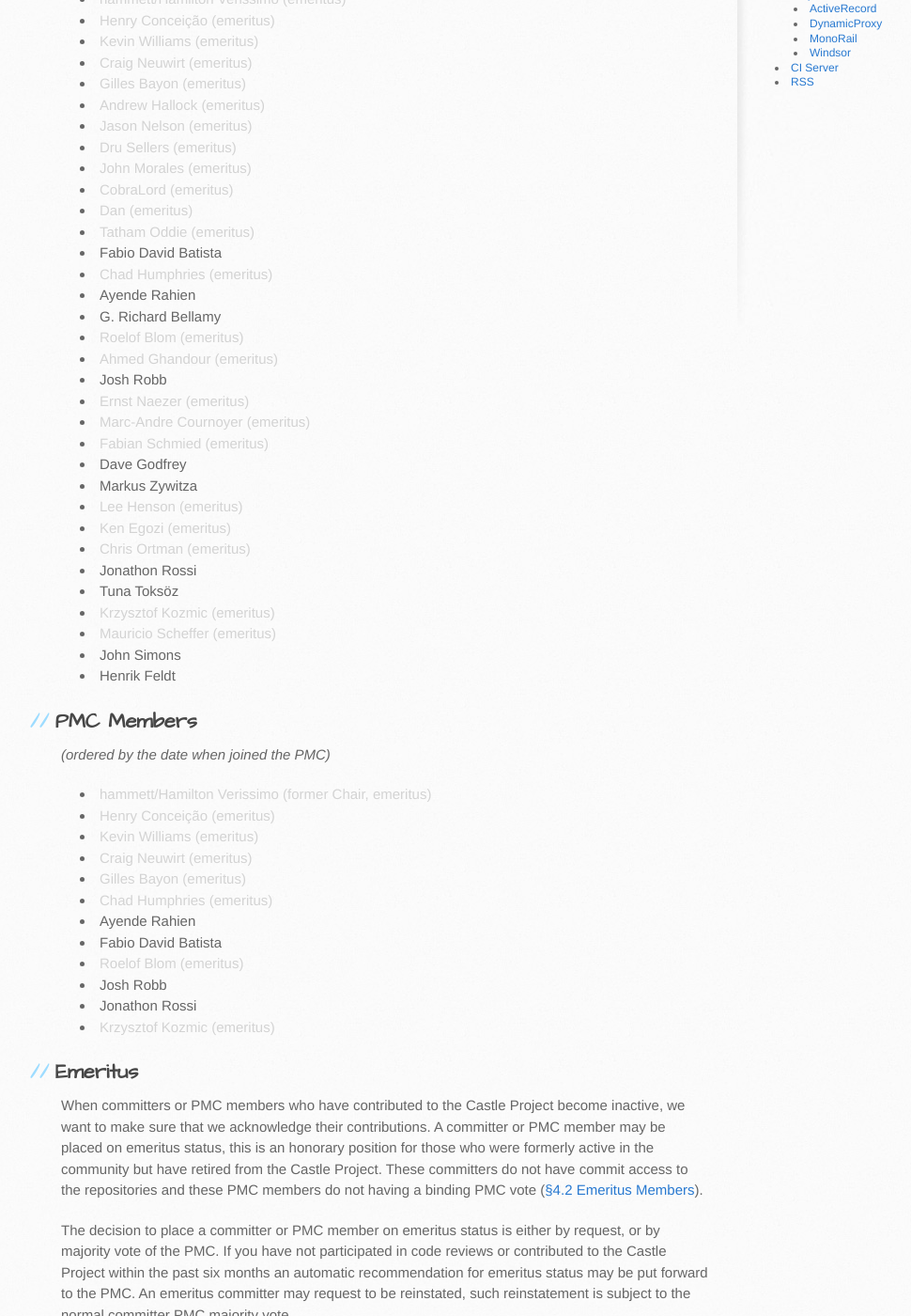
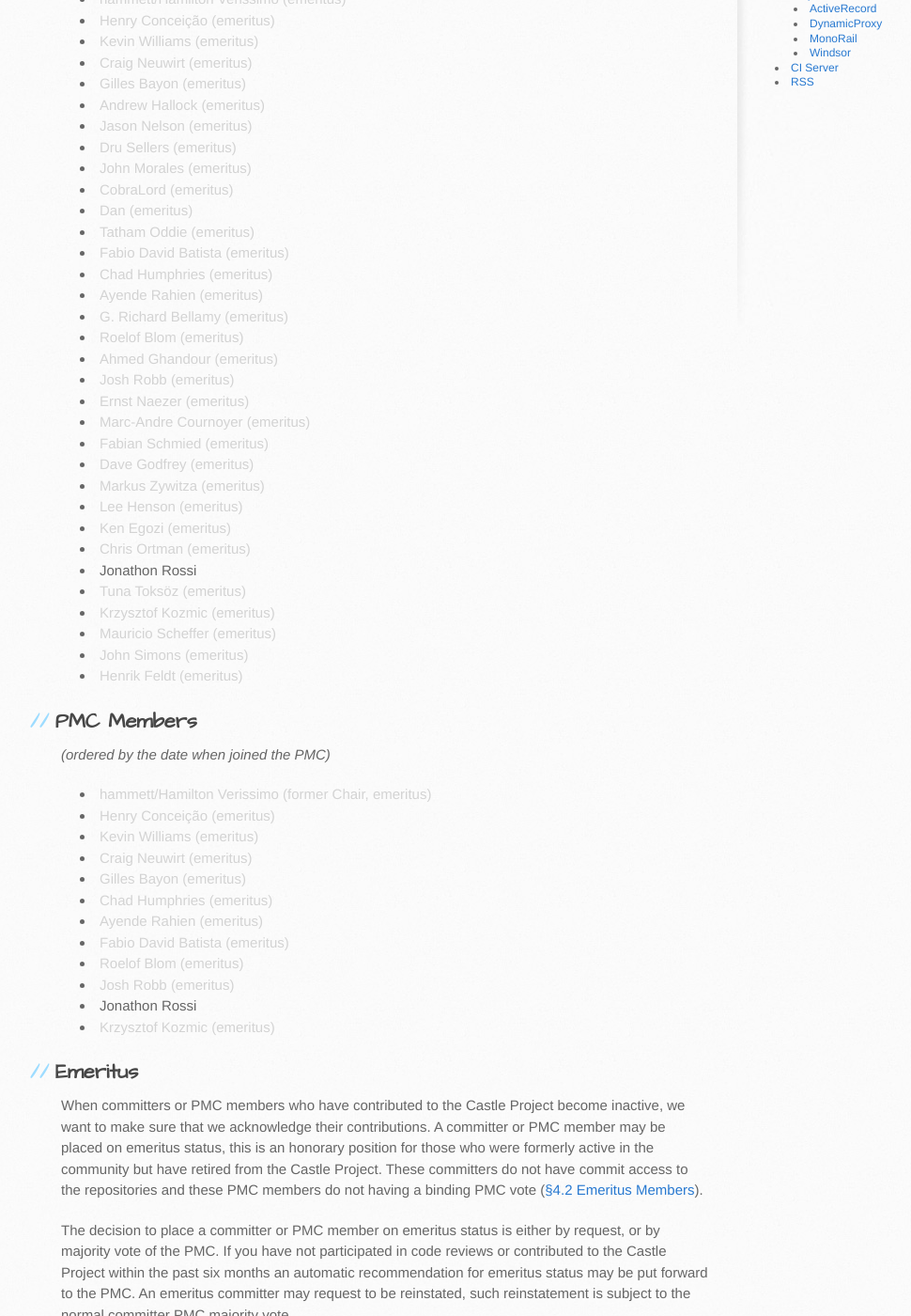
Before and after one commit to castleproject/castleproject.org, a Jekyll site: the page built from about/team.markdown, in a window 1280 px wide and 1400 px high, scrolled down 424 px. Shown: the whole window at 94% size, without its empty margins (105-1075 px from the left). Built offline with Jekyll 4.4.1, drawn with Linux system fonts in a browser that asks for light colours.

Commit message:
Mark remaining inactive committers emeritus

```diff
--- a/about/team.markdown
+++ b/about/team.markdown
@@ -19,27 +19,27 @@ permalink: /about/team/
 * <span style="color: lightgray">CobraLord (emeritus)</span>
 * <span style="color: lightgray">Dan (emeritus)</span>
 * <span style="color: lightgray">Tatham Oddie (emeritus)</span>
-* Fabio David Batista
+* <span style="color: lightgray">Fabio David Batista (emeritus)</span>
 * <span style="color: lightgray">Chad Humphries (emeritus)</span>
-* Ayende Rahien
-* G. Richard Bellamy
+* <span style="color: lightgray">Ayende Rahien (emeritus)</span>
+* <span style="color: lightgray">G. Richard Bellamy (emeritus)</span>
 * <span style="color: lightgray">Roelof Blom (emeritus)</span>
 * <span style="color: lightgray">Ahmed Ghandour (emeritus)</span>
-* Josh Robb
+* <span style="color: lightgray">Josh Robb (emeritus)</span>
 * <span style="color: lightgray">Ernst Naezer (emeritus)</span>
 * <span style="color: lightgray">Marc-Andre Cournoyer (emeritus)</span>
 * <span style="color: lightgray">Fabian Schmied (emeritus)</span>
-* Dave Godfrey
-* Markus Zywitza
+* <span style="color: lightgray">Dave Godfrey (emeritus)</span>
+* <span style="color: lightgray">Markus Zywitza (emeritus)</span>
 * <span style="color: lightgray">Lee Henson (emeritus)</span>
 * <span style="color: lightgray">Ken Egozi (emeritus)</span>
 * <span style="color: lightgray">Chris Ortman (emeritus)</span>
 * Jonathon Rossi
-* Tuna Toksöz
+* <span style="color: lightgray">Tuna Toksöz (emeritus)</span>
 * <span style="color: lightgray">Krzysztof Kozmic (emeritus)</span>
 * <span style="color: lightgray">Mauricio Scheffer (emeritus)</span>
-* John Simons
-* Henrik Feldt
+* <span style="color: lightgray">John Simons (emeritus)</span>
+* <span style="color: lightgray">Henrik Feldt (emeritus)</span>
 
 ## PMC Members
 *(ordered by the date when joined the PMC)*
@@ -50,10 +50,10 @@ permalink: /about/team/
 * <span style="color: lightgray">Craig Neuwirt (emeritus)</span>
 * <span style="color: lightgray">Gilles Bayon (emeritus)</span>
 * <span style="color: lightgray">Chad Humphries (emeritus)</span>
-* Ayende Rahien
-* Fabio David Batista
+* <span style="color: lightgray">Ayende Rahien (emeritus)</span>
+* <span style="color: lightgray">Fabio David Batista (emeritus)</span>
 * <span style="color: lightgray">Roelof Blom (emeritus)</span>
-* Josh Robb
+* <span style="color: lightgray">Josh Robb (emeritus)</span>
 * Jonathon Rossi
 * <span style="color: lightgray">Krzysztof Kozmic (emeritus)</span>
 
```
